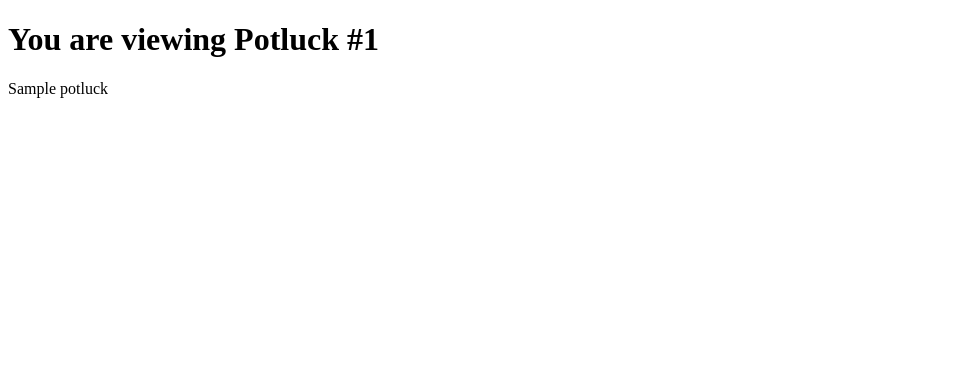
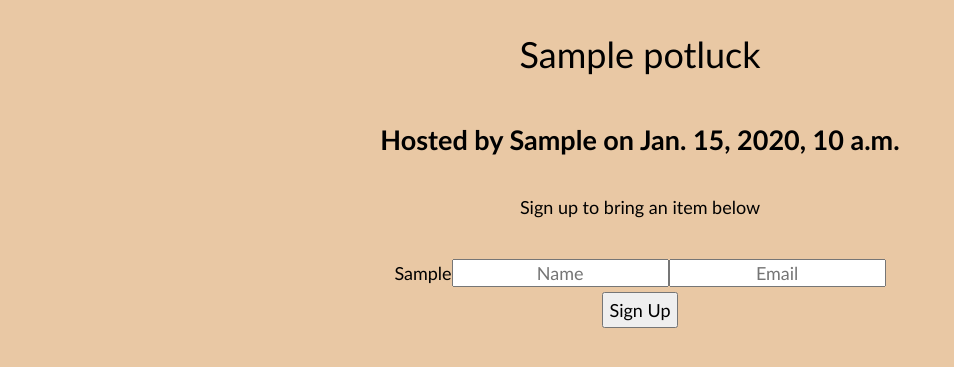
Before and after one commit to ethanbanez/potluck, a Django app: page /mainapp/potluck/1 in a window 1280 px wide. Shown: the top 367 px of the page, without its empty margins (0-954 px from the left). Run offline with Django 4.2, Linux system fonts and the light colour scheme; tables that the repository leaves empty hold one stand-in row (values such as "Sample post").

Commit message:
added functionality for signing up for items on potluck page

```diff
--- a/potluck/mainapp/templates/pots/potluck.html
+++ b/potluck/mainapp/templates/pots/potluck.html
@@ -2,12 +2,27 @@
 
 <html lang="en">
     <head>
-        <title>Potluck {{ potluck.id }}</title>
+        <title>{{ potluck.name }}</title>
         {% load static %}
+        <link rel="stylesheet" href="{% static 'pots/style.css' %}">
     </head>
 
     <body>
-        <h1>You are viewing Potluck #{{ potluck.id }}</h1>
-        <p>{{ potluck.name }}</p>
+        <h1>{{ potluck.name }}</h1>
+        <h2>Hosted by {{ potluck.host }} on {{ potluck.date }}</h2>
+        {% if items %}
+        <p>Sign up to bring an item below</p>
+        <form id="item_sign_up_form" action="{% url 'mainapp:item_sign_up' potluck.id %}" method="post">
+            {% csrf_token %}
+            <ul id="flex-outer">
+                {% for it in items %}
+                <li>{{ it }}<input type="text" id="{{ it }}" name="{{ it }}" placeholder="Name"><input type="text" id="{{ it }}" name="{{ it }}" placeholder="Email"></li>
+                {% endfor %}
+                <input id="submit" type="submit" value="Sign Up">
+            </ul>
+        {% else %}
+            <p>No items for selected potluck</p>
+        {% endif %}
+        </form>
     </body>
 </html>
--- a/potluck/mainapp/urls.py
+++ b/potluck/mainapp/urls.py
@@ -8,4 +8,5 @@ urlpatterns = [
     path('potluck/<int:potluck_id>', views.PotluckView, name='potluck'),
     path('create', views.CreatePotluckView, name='create_potluck'),
     path('addrecord', views.addrecord, name='addrecord'),
+    path('item_sign_up/<int:potluck_id>', views.item_sign_up, name='item_sign_up'),
 ]
--- a/potluck/mainapp/views.py
+++ b/potluck/mainapp/views.py
@@ -35,9 +35,15 @@ def PotluckView(request, potluck_id):
         potluck=Potluck.objects.get(pk=potluck_id)
     except Potluck.DoesNotExist:
         raise Http404("Potluck does not exist.")
+
+    try:
+        items=Item.objects.filter(potluck__pk = potluck_id)
+    except Item.DoesNotExist:
+        raise Http404("No items found")
     template = loader.get_template("pots/potluck.html")
     context={
         'potluck': potluck,
+        'items': items,
     }
     return HttpResponse(template.render(context, request))
 
@@ -60,3 +66,17 @@ def addrecord(request):
         item.save()
 
     return HttpResponseRedirect(reverse('mainapp:potlucks'))
+
+def item_sign_up(request, potluck_id):
+
+    people = request.POST.copy()
+
+    items = Item.objects.filter(potluck__pk = potluck_id)
+
+    for it in items:
+        p = people.pop(it.item)
+        it.contributor = p[0]
+        it.contributor_email = p[1]
+        it.save()
+
+    return HttpResponseRedirect(reverse('mainapp:potlucks'))
```
